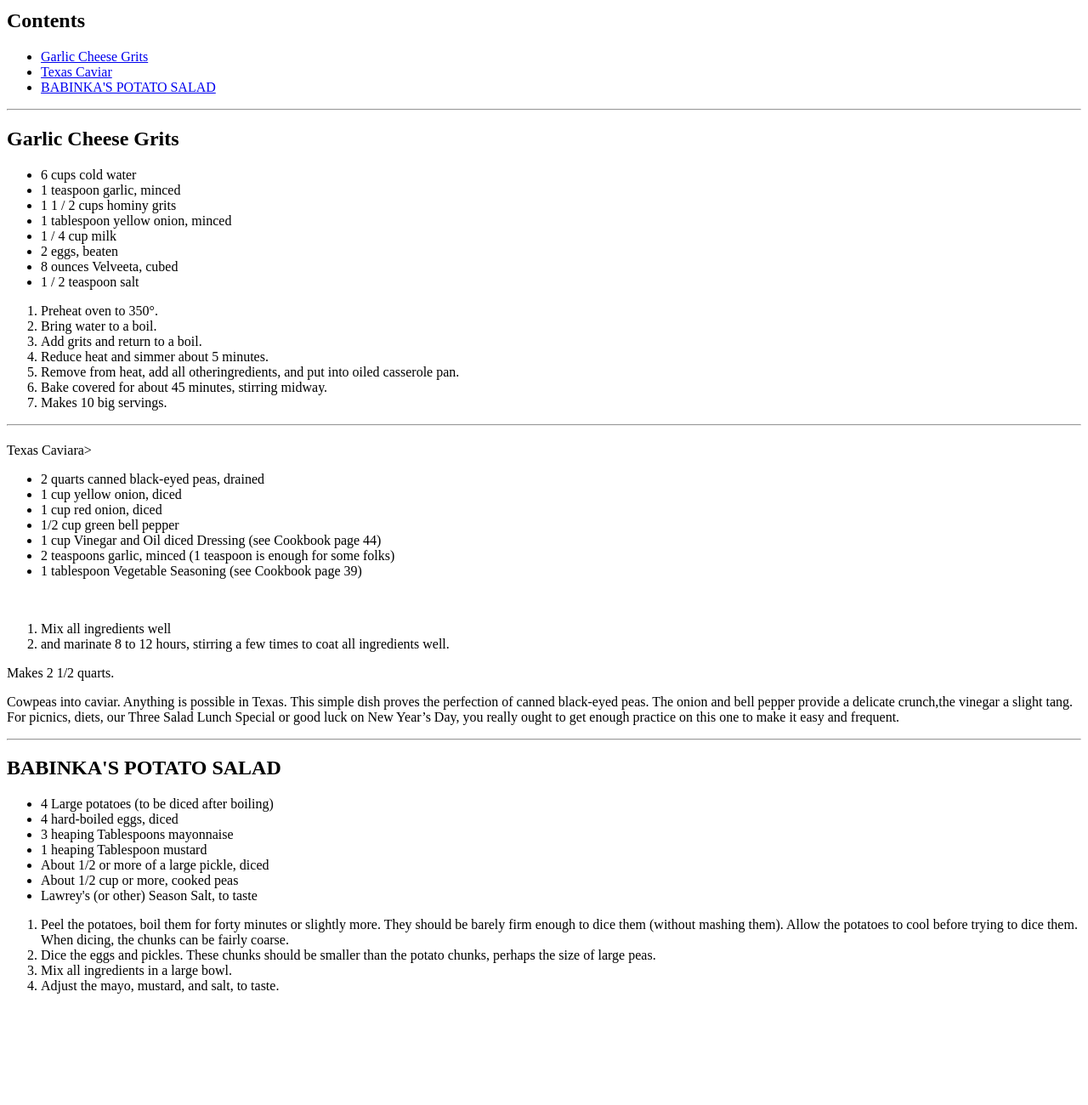
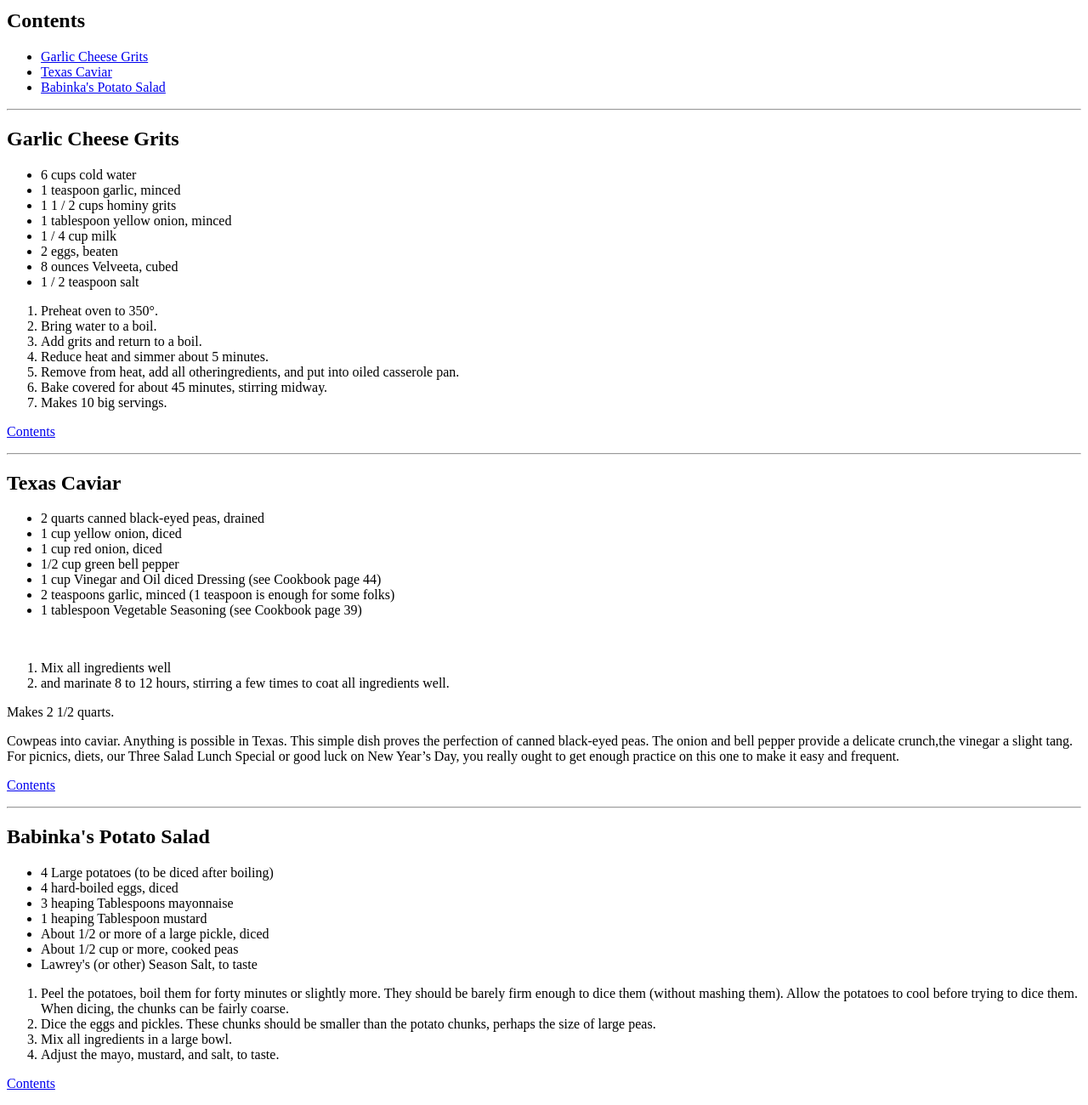
Before and after one commit to roberta-coloradogirl/Recipe, a plain HTML site: page recipies.html in a window 1280 px wide. Shown: the part 69-1369 px from the top of the page at 85% size. Before the commit the page ends 1254 px from the top, so only its background shows below. Drawn offline with Linux system fonts and the light colour scheme.

Commit message:
HTML tagging complete
HTML tags, source indentation, "back" navigation to table of contents.

```diff
--- a/recipies.html
+++ b/recipies.html
@@ -7,11 +7,11 @@
 
         <h1>Recipies</h1>
         <p>
-            <h2>Contents</h2>
+            <a name="contents"><h2>Contents</h2></a>
             <ul>
                 <li><a href="#recipe01">Garlic Cheese Grits</a></li>
                 <li><a href="#recipe02">Texas Caviar</a></li>
-                <li><a href="#recipe03">BABINKA'S POTATO SALAD</a></li>
+                <li><a href="#recipe03">Babinka's Potato Salad</a></li>
             </ul>
         </p>
         <hr />
@@ -37,10 +37,11 @@
                 <li>Bake covered for about 45 minutes, stirring midway.</li>
                 <li>Makes 10 big servings.</li>
             </ol>
+            <a href="#contents">Contents</a>
         </p>
         <hr />
         <p>
-            <a name="recipe02"><h2></h2>Texas Caviar</h2></a>a>
+            <a name="recipe02"><h2>Texas Caviar</h2></a>
             <ul>
                 <li>2 quarts canned black-eyed peas, drained</li>
                 <li>1 cup yellow onion, diced</li>
@@ -53,8 +54,7 @@
             <br />
             <ol>
                 <li>Mix all ingredients well</li>
-                <li>and marinate 8 to 12 hours, stirring a few times
-                to coat all ingredients well.</li>
+                <li>and marinate 8 to 12 hours, stirring a few times to coat all ingredients well.</li>
             </ol>
             Makes 2 1/2 quarts.
 
@@ -63,10 +63,11 @@
                 a delicate crunch,the vinegar a slight tang. For picnics, diets, our Three
                 Salad Lunch Special or good luck on New Year’s Day, you really ought to get
             enough practice on this one to make it easy and frequent.</p>
+            <a href="#contents">Contents</a>
         </p>
         <hr />
         <p>
-            <a name="recipe03"><h2>BABINKA'S POTATO SALAD</h2></a>
+            <a name="recipe03"><h2>Babinka's Potato Salad</h2></a>
             <ul>
                 <li>4 Large potatoes (to be diced after boiling)</li>
                 <li>4 hard-boiled eggs, diced</li>
@@ -86,9 +87,9 @@
                 chunks, perhaps the size of large peas.</li>
 
                 <li>Mix all ingredients in a large bowl.</li>
-                <li>Adjust the mayo, mustard, and salt,
-            to taste.</li>
+                <li>Adjust the mayo, mustard, and salt, to taste.</li>
             </ol>
+            <a href="#contents">Contents</a>
         </p>
     </body>
 </html>
```
Lines whose indentation alone changed are shown as unchanged.
